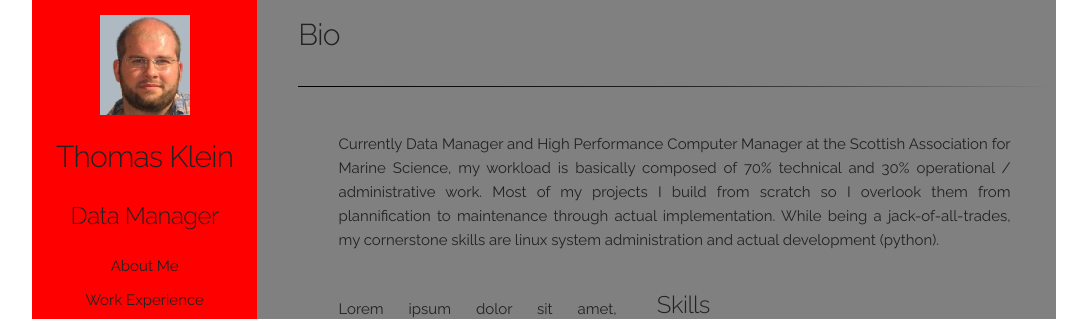
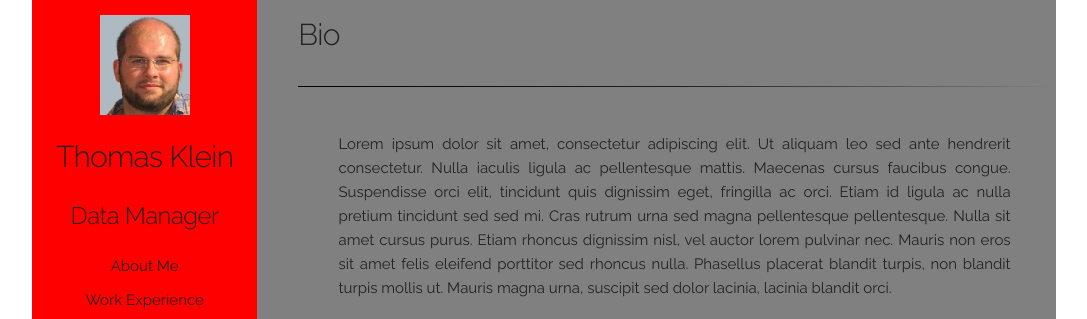
Before and after one commit to tomkdm/web-profile, a plain HTML site: page index.html in a window 1280 px wide. Shown: the top 319 px of the page, without its empty margins (96-1183 px from the left). Drawn offline with Linux system fonts and the light colour scheme.

Commit message:
Temp removed infos

```diff
--- a/index.html
+++ b/index.html
@@ -52,7 +52,7 @@
           <h4>Bio</h4>
           <hr class="style-two"/>
           <div class="eleven columns">
-            <p>Currently Data Manager and High Performance Computer Manager at the Scottish Association for Marine Science, my workload is basically composed of 70% technical and 30% operational / administrative work. Most of my projects I build from scratch so I overlook them from plannification to maintenance through actual implementation. While being a jack-of-all-trades, my cornerstone skills are linux system administration and actual development (python).</p>
+            <p>Lorem ipsum dolor sit amet, consectetur adipiscing elit. Ut aliquam leo sed ante hendrerit consectetur. Nulla iaculis ligula ac pellentesque mattis. Maecenas cursus faucibus congue. Suspendisse orci elit, tincidunt quis dignissim eget, fringilla ac orci. Etiam id ligula ac nulla pretium tincidunt sed sed mi. Cras rutrum urna sed magna pellentesque pellentesque. Nulla sit amet cursus purus. Etiam rhoncus dignissim nisl, vel auctor lorem pulvinar nec. Mauris non eros sit amet felis eleifend porttitor sed rhoncus nulla. Phasellus placerat blandit turpis, non blandit turpis mollis ut. Mauris magna urna, suscipit sed dolor lacinia, lacinia blandit orci.</p>
           </div>
           <div class="five columns">
             <p>Lorem ipsum dolor sit amet, consectetur adipiscing elit. Ut aliquam leo sed ante hendrerit consectetur. Nulla iaculis ligula ac pellentesque mattis. Maecenas cursus faucibus congue. Suspendisse orci elit, tincidunt quis dignissim eget, fringilla ac orci. Etiam id ligula ac nulla pretium tincidunt sed sed mi. Cras rutrum urna sed magna pellentesque pellentesque. Nulla sit amet cursus purus. Etiam rhoncus dignissim nisl, vel auctor lorem pulvinar nec. Mauris non eros sit amet felis eleifend porttitor sed rhoncus nulla. Phasellus placerat blandit turpis, non blandit turpis mollis ut. Mauris magna urna, suscipit sed dolor lacinia, lacinia blandit orci. </p>
```
